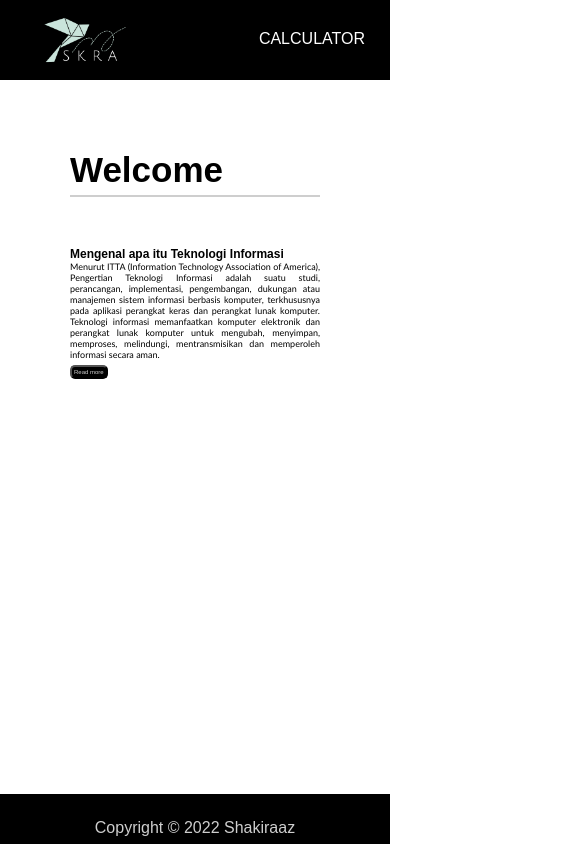
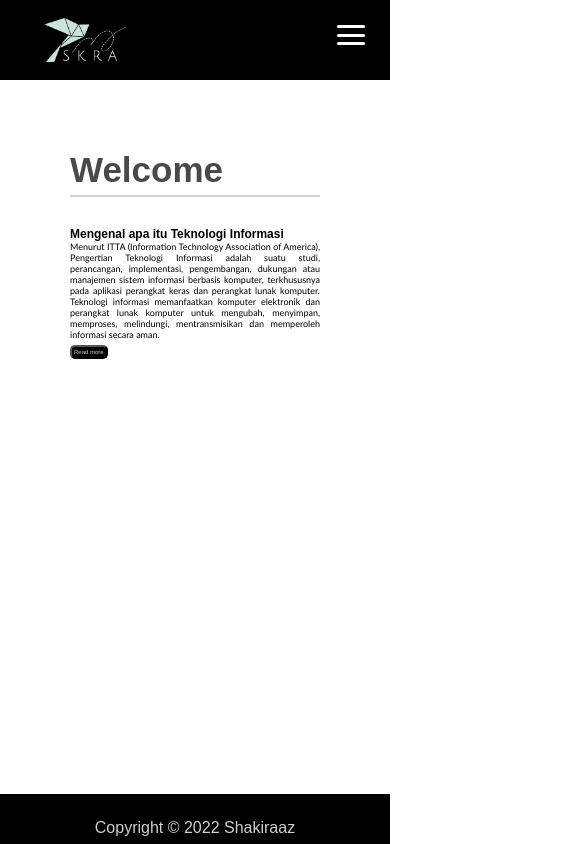
Before and after one commit to shakiraaaz/shakira.github.io, a plain HTML site: page home.html in a window 390 px wide. Shown: the top 844 px of the page, 585 px wide, since content can reach past the window. Drawn offline with Linux system fonts and the light colour scheme.

Commit message:
responsive

```diff
--- /dev/null
+++ b/Script.js
@@ -0,0 +1,6 @@
+const menuToggle = document.querySelector('.menu-toggle input');
+const nav = document.querySelector('.header-nav ul');
+
+menuToggle.addEventListener('click', function(){
+    nav.classList.toggle('slide');
+});
--- a/home.css
+++ b/home.css
@@ -11,6 +11,8 @@ body{
     display: flex;
     flex-direction: column;
     min-height: 100vh;
+    overflow-x: hidden;
+
 
 }
 a{
@@ -44,8 +46,12 @@ header{
     float: right;
     padding: 30px 25px;
 
+
 }
-
+.header-nav ul{
+    display: flex;
+    float: right;
+}
 /* MAIN / CONTENT */
 main{
     padding: 70px 70px;
@@ -55,10 +61,10 @@ main{
 
 .main-container h1{
     font-size: 65px;
-    color: rgb(0, 0, 0);
+    color: rgb(73, 73, 73);
     border-bottom: 2px solid #cecece;
     padding-bottom: 5px;
-    margin-bottom: 50px;
+    margin-bottom: 30px;
 
 
 }
@@ -99,8 +105,53 @@ footer{
     margin-top: auto;
     text-align: center;
 }
+/* hamburger menu*/
+.menu-toggle{
+    display:none;
+    flex-direction: column;
+    height: 20px;
+    justify-content: space-between;
+    margin: 25px;
+    float: right;
+    position: relative;
+}
+.menu-toggle input{
+    position: absolute;
+    width: 40px;
+    height: 28px;
+    left: -6px;
+    opacity: 0;
+    cursor: pointer;
+}
+.menu-toggle span{
+    display: block;
+    width: 28px;
+    height: 3px;
+    background-color:white;
+    border-radius: 3px;
+    transition: all 0.5s;
 
-@media (max-width:600px){
+}
+
+/* hamburger menu animation */
+.menu-toggle span:nth-child(2){
+    transform-origin: 0 0;
+
+}
+.menu-toggle span:nth-child(4){
+    transform-origin: 0 100%;}
+
+.menu-toggle input:checked ~ span:nth-child(2){
+    transform: rotate(45deg) translate(-1PX, -1PX);
+}
+.menu-toggle input:checked ~ span:nth-child(4){
+    transform: rotate(-45deg) translate(-1px, 0px);
+}
+.menu-toggle input:checked ~ span:nth-child(3){
+    transform: scale(0);
+    opacity: 0;
+}
+    @media (max-width:600px){
     .main-container h1{
     font-size: 35px;
     }
@@ -117,3 +168,27 @@ footer{
 
     }
 }
+@media screen and (max-width:600px){
+    .header-nav ul{
+        position:absolute;
+        right:0;
+        flex-direction: column;
+        background-color: #000000;
+        top: 0;
+        height: 80vh;
+        align-items: center;
+        margin-top: 80px;
+        width: 100%;
+        transform: translateX(100%);
+        transition: all 1s;
+        opacity: 0;
+
+    }
+    .header-nav ul.slide{
+        transform: translateX(0);
+        opacity: 1;
+    }
+    .menu-toggle{
+        display:flex;
+    }
+}
--- a/home.html
+++ b/home.html
@@ -20,7 +20,12 @@
                 <li><a href=home.html>HOME</a></li>
             </ul>
         </div>
-
+        <div class="menu-toggle">
+            <input type="checkbox"/>
+            <span></span>
+            <span></span>
+            <span></span>
+        </div>
     </header>
     <main>
 
@@ -43,6 +48,7 @@
         </div>
 
     </footer>
+    <script src="script.js"></script>
 </body>
 
 </html>
--- a/index.css
+++ b/index.css
@@ -51,7 +51,10 @@ header{
     float: right;
     padding: 30px 25px;
 
-
+}
+.header-nav ul{
+    display: flex;
+    float: right;
 }
 
 /* MAIN / CONTENT */
@@ -121,7 +124,52 @@ footer{
     margin-top: auto;
     text-align: center;
 }
+/* hamburger menu*/
+.menu-toggle{
+    display:none;
+    flex-direction: column;
+    height: 20px;
+    justify-content: space-between;
+    margin: 25px;
+    float: right;
+    position: relative;
+}
+.menu-toggle input{
+    position: absolute;
+    width: 40px;
+    height: 28px;
+    left: -6px;
+    opacity: 0;
+    cursor: pointer;
+}
+.menu-toggle span{
+    display: block;
+    width: 28px;
+    height: 3px;
+    background-color:white;
+    border-radius: 3px;
+    transition: all 0.5s;
 
+}
+
+/* hamburger menu animation */
+.menu-toggle span:nth-child(2){
+    transform-origin: 0 0;
+
+}
+.menu-toggle span:nth-child(4){
+    transform-origin: 0 100%;}
+
+.menu-toggle input:checked ~ span:nth-child(2){
+    transform: rotate(45deg) translate(-1PX, -1PX);
+}
+.menu-toggle input:checked ~ span:nth-child(4){
+    transform: rotate(-45deg) translate(-1px, 0px);
+}
+.menu-toggle input:checked ~ span:nth-child(3){
+    transform: scale(0);
+    opacity: 0;
+}
 #img1{
     width: auto;
     height: auto;
@@ -147,3 +195,27 @@ footer{
     .paragraph{
         font-size: 10px;}
     }
+    @media screen and (max-width:600px){
+        .header-nav ul{
+            position:absolute;
+            right:0;
+            flex-direction: column;
+            background-color: #000000;
+            top: 0;
+            height: 1000vh;
+            align-items: center;
+            margin-top: 80px;
+            width: 100%;
+            transform: translateX(100%);
+            transition: all 1s;
+            opacity: 0;
+
+        }
+        .header-nav ul.slide{
+            transform: translateX(0);
+            opacity: 1;
+        }
+        .menu-toggle{
+            display:flex;
+        }
+    }
```
Also changed, not shown: index.html (+7 -0 lines).
